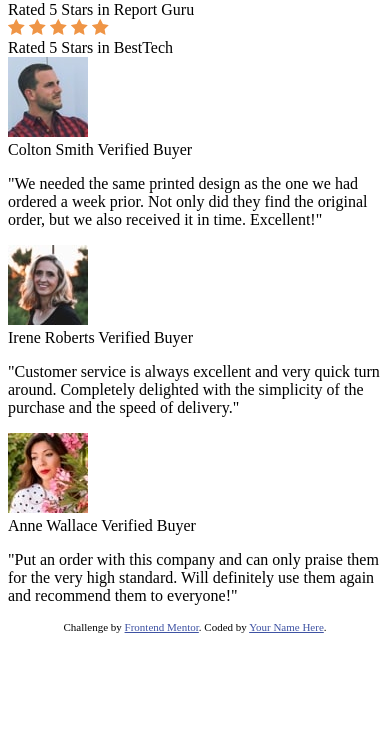
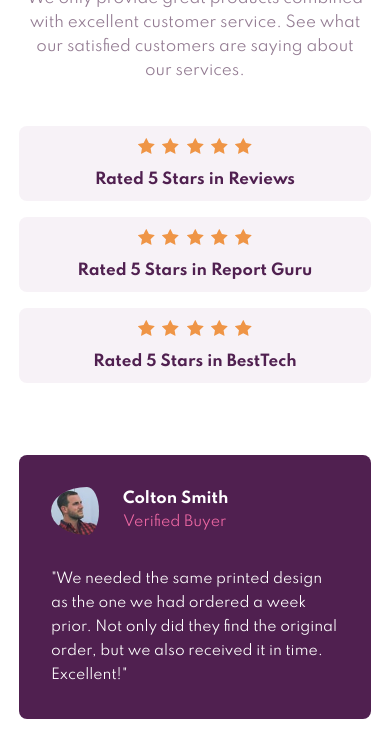
Before and after one commit to jennstirpe/social-proof, a plain HTML site: page index.html in a window 390 px wide. Shown: the part 221-955 px from the top of the page. Before the commit the page ends 862 px from the top, so only its background shows below. Drawn offline with Linux system fonts and the light colour scheme.

Commit message:
Styled mobile view

```diff
--- a/index.html
+++ b/index.html
@@ -16,7 +16,7 @@
   </head>
 
   <body>
-    <main>
+    <main class="card">
 
 
       <section id="overview">
@@ -36,7 +36,7 @@
             <img src="images/icon-star.svg" alt="star">
             <img src="images/icon-star.svg" alt="star">
           </div>
-          <span>Rated 5 Stars in Reviews</span>
+          <span class="rating-description">Rated 5 Stars in Reviews</span>
         </div>
         <div class="rating">
           <div class="stars">
@@ -46,7 +46,7 @@
             <img src="images/icon-star.svg" alt="star">
             <img src="images/icon-star.svg" alt="star">
           </div>
-          <span>Rated 5 Stars in Report Guru</span>
+          <span class="rating-description">Rated 5 Stars in Report Guru</span>
         </div>
         <div class="rating">
           <div class="stars">
@@ -56,7 +56,7 @@
             <img src="images/icon-star.svg" alt="star">
             <img src="images/icon-star.svg" alt="star">
           </div>
-          <span>Rated 5 Stars in BestTech</span>
+          <span class="rating-description">Rated 5 Stars in BestTech</span>
         </div>
       </section>
 
@@ -109,7 +109,7 @@
         Challenge by
         <a href="https://www.frontendmentor.io?ref=challenge" target="_blank"
           >Frontend Mentor</a
-        >. Coded by <a href="#">Your Name Here</a>.
+        >. Coded by <a href="#">J Stirpe</a>.
       </div>
     </aside>
 
--- a/scss/_config.scss
+++ b/scss/_config.scss
@@ -3,4 +3,3 @@ $dark-magenta: hsl(300, 43%, 22%);
 $soft-pink: hsl(333, 80%, 67%);
 $grayish-magenta: hsl(303, 10%, 53%);
 $light-grayish: hsl(300, 24%, 96%);
-$white: hsl(0, 0%, 100%);
--- a/scss/styles.scss
+++ b/scss/styles.scss
@@ -1,4 +1,127 @@
 @import 'config';
+
+* {
+    box-sizing: border-box;
+    margin: 0;
+    padding: 0;
+}
+
+body {
+    font-family: 'Spartan', sans-serif;
+    width: 100%;
+    display: flex;
+    flex-direction: column;
+    align-items: center;
+}
+
+// ADD BACKGROUND IMAGES TO HTML
+
+
+.card {
+    height: 100%;
+    width: 22rem;
+    margin: 2rem 0;
+    display: grid;
+    grid-template-columns: 1fr;
+    font-size: .94rem;
+}
+
+section {
+    margin: 1.25rem 0;
+}
+
+/* OVERVIEW STYLES */
+
+#overview {
+    text-align: center;
+
+
+    h1 {
+        color: $dark-magenta;
+        font-size: 2rem;
+        margin: 1.25rem 0;
+    }
+
+    p {
+        color: $grayish-magenta;
+        padding: .15rem;
+        line-height: 1.5rem;
+    }
+}
+
+
+/* STAR RATING STYLES */
+
+#star-ratings {
+    .rating {
+        background: $light-grayish;
+        text-align: center;
+        padding: .75rem;
+        margin-bottom: 1rem;
+        border-radius: .5rem;
+
+        .stars {
+            padding-bottom: .75rem;
+
+            img {
+                margin: 0 .1rem;
+            }
+        }
+
+        .rating-description {
+            color: $dark-magenta;
+            font-weight: 700;
+        }
+    }
+
+
+}
+
+
+/* BUYER REVIEW STYLES */
+
+#buyer-reviews {
+    .review {
+        background: $dark-magenta;
+        color: white;
+        padding: 2rem;
+        margin: 1rem 0;
+        border-radius: .5rem;
+
+        .buyer {
+            display: flex;
+            align-items: center;
+            margin-bottom: 2rem;
+
+            img {
+                border-radius: 50%;
+                height: 3rem;
+                padding-right: 1.5rem;
+            }
+
+            .buyer-details {
+                display: flex;
+                flex-direction: column;
+
+                .name {
+                    font-weight: 700;
+                    margin-bottom: .4rem;
+                }
+
+                .verification {
+                    font-weight: 400;
+                    font-size: .88rem;
+                    color: $soft-pink
+                }
+            }
+        }
+    }
+
+    .review-text {
+        line-height: 1.5rem;
+        font-size: .87rem;
+    }
+}
 
 
 
@@ -7,8 +130,14 @@
 
 
 
+/* RESPONSIVE STYLES */
 
+@media only screen and (min-width: 1440px) {
+    .card {
+        grid-template-columns: 1fr 1fr;
 
+    }
+}
 
 
 
```
Also changed, not shown: css/styles.css.
